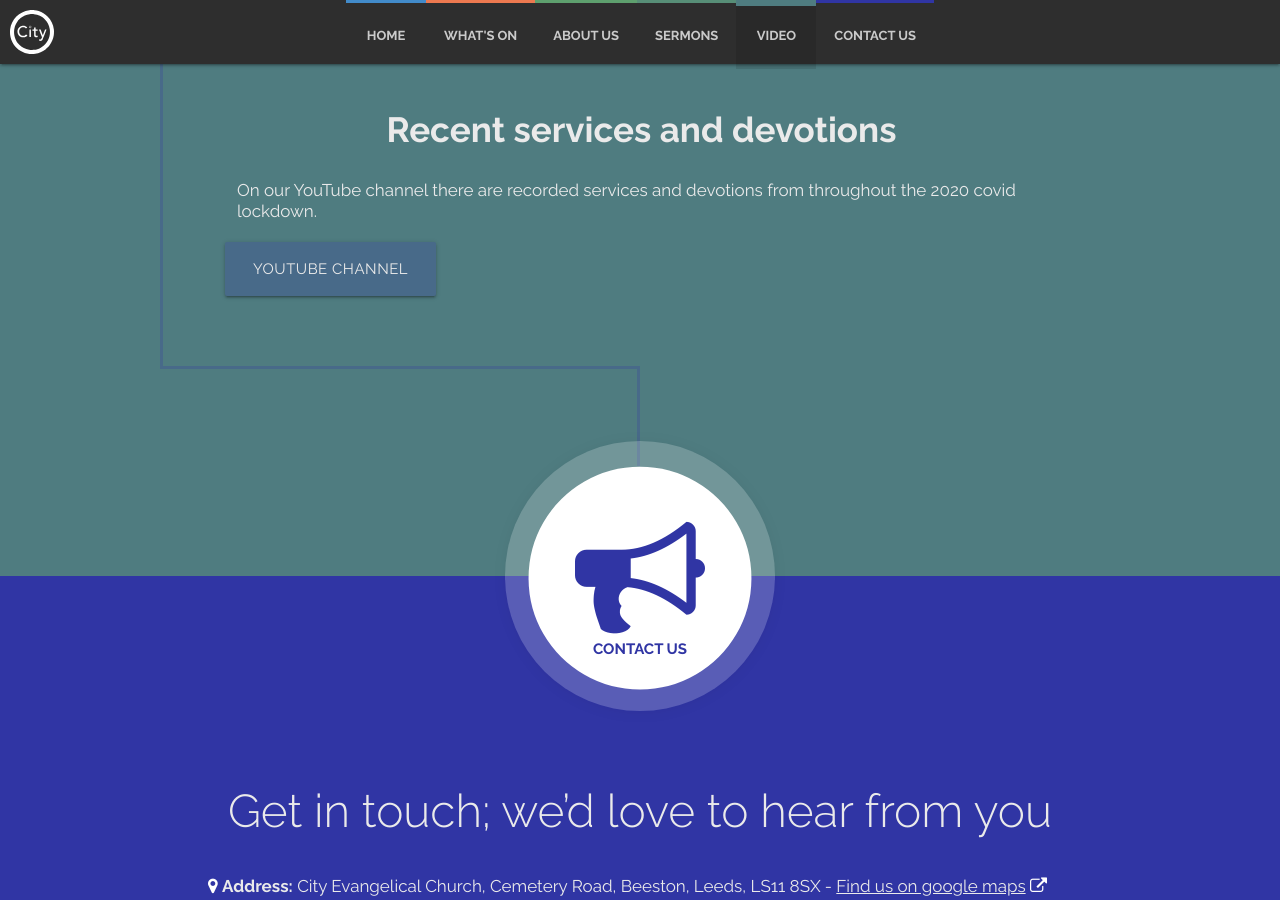
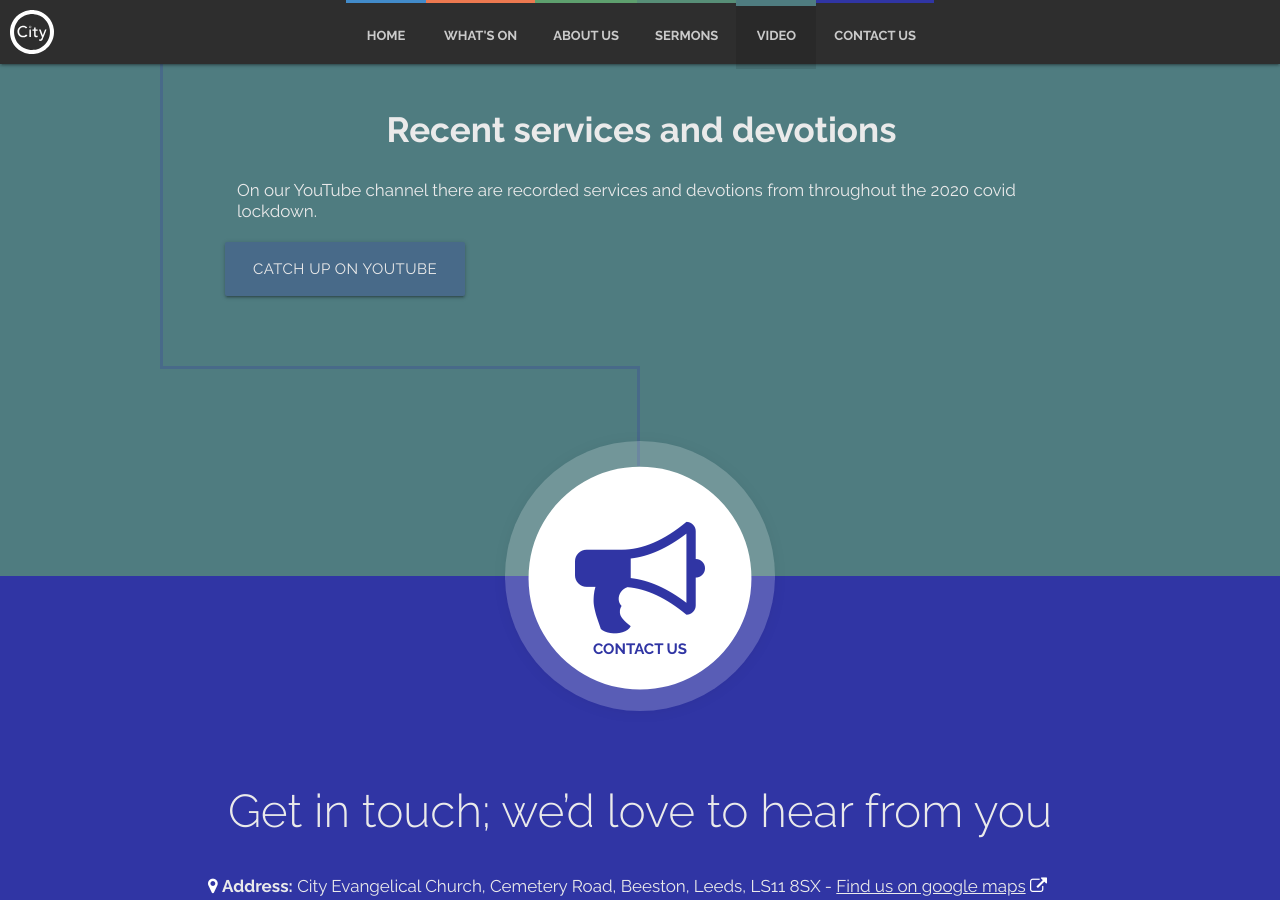
Before and after one commit to woodcock3/citychurch, a Jekyll site: the page built from index.html, in a window 1280 px wide and 900 px high, scrolled down 5517 px. Built offline with Jekyll 4.4.1, drawn with Linux system fonts in a browser that asks for light colours.

Commit message:
Changed links to called catch up

```diff
--- a/_posts/2000-01-06-video.md
+++ b/_posts/2000-01-06-video.md
@@ -20,7 +20,7 @@ fa-icon: film
         <h2 class="activity-title"> {{ activity.title }} </h2>
         <p class="col m12 activity-desc"> {{ activity.text }} </p>
         {% if activity.typeform %}
-        <a class="waves-effect waves-light btn-large bg-{{ page.border-color }}" href="{{ activity.typeform }}" target="blank">YouTube channel</a>
+        <a class="waves-effect waves-light btn-large bg-{{ page.border-color }}" href="{{ activity.typeform }}" target="blank">Catch up on YouTube</a>
         {% endif %}
       </div>
     </div>
```
